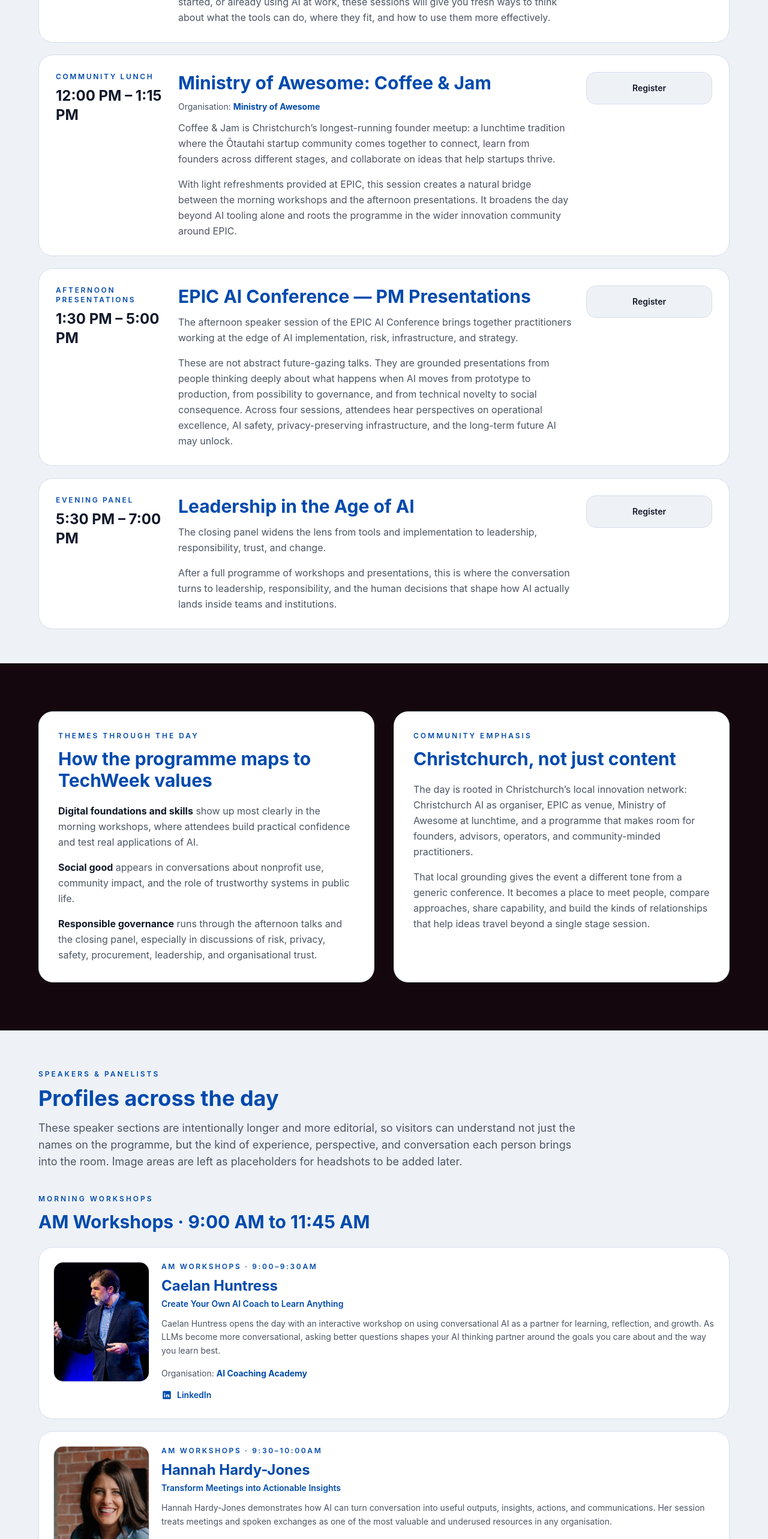
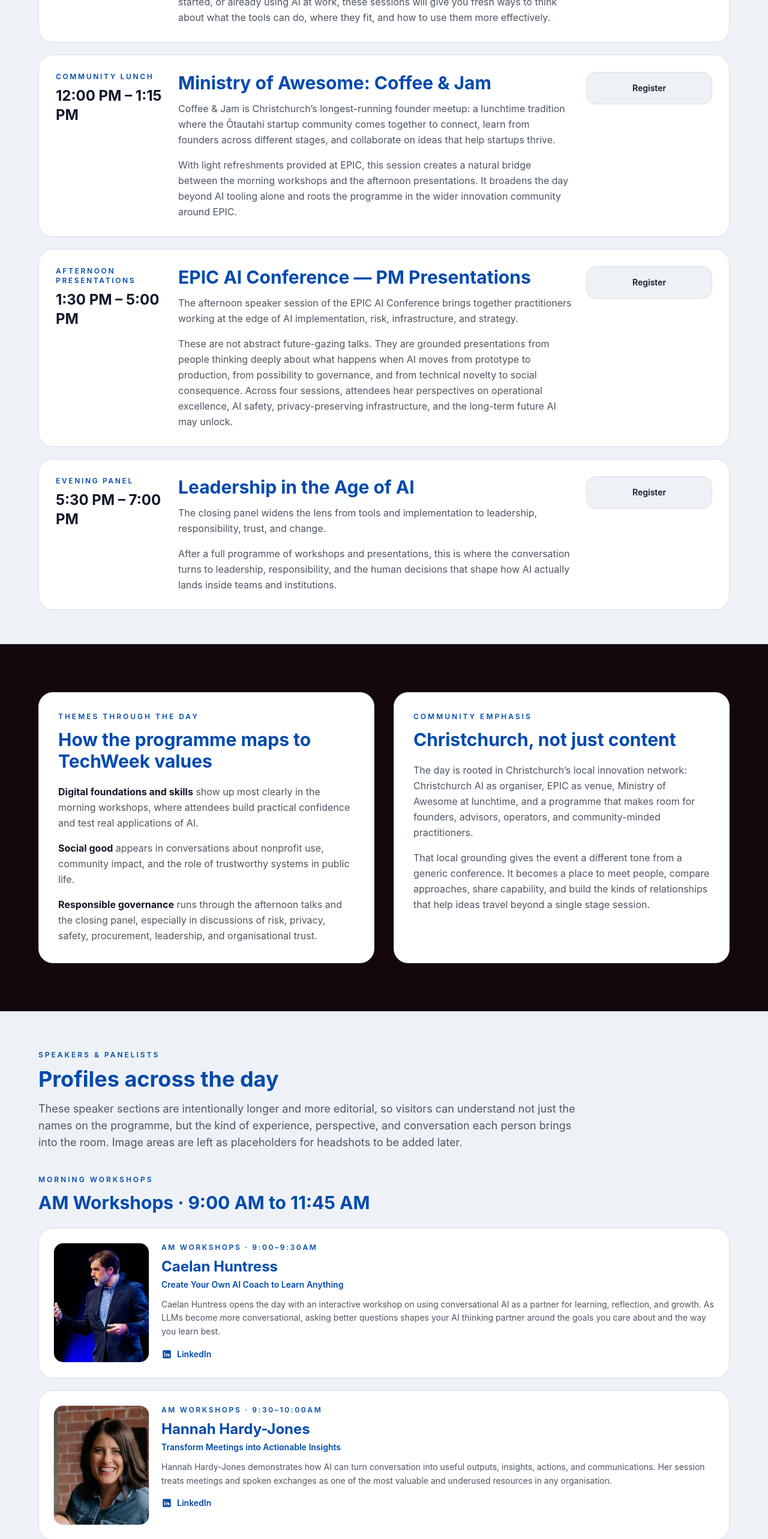
Before and after one commit to caelanhuntress/christchurch-ai, a Next.js app: page /epic-ai-conference in a window 1280 px wide. Shown: the part 2800-5366 px from the top of the page at 60% size. Built offline with nearby package versions, Linux system fonts and the light colour scheme.

Commit message:
Refine EPIC conference backlink placement

```diff
--- a/app/epic-ai-conference/page.tsx
+++ b/app/epic-ai-conference/page.tsx
@@ -72,8 +72,6 @@ const amSpeakers = [
     talk: "Create Your Own AI Coach to Learn Anything",
     image: "/images/epic-ai-conference/headshots/caelan-huntress.jpg",
     linkedin: "https://nz.linkedin.com/in/caelanhuntress",
-    companyName: "AI Coaching Academy",
-    companyUrl: "https://ai-coaching.academy/?utm_source=chchai&utm_medium=landingpage&utm_campaign=tw26",
     bio:
       "Caelan Huntress opens the day with an interactive workshop on using conversational AI as a partner for learning, reflection, and growth. As LLMs become more conversational, asking better questions shapes your AI thinking partner around the goals you care about and the way you learn best.",
   },
@@ -137,8 +135,6 @@ const pmSpeakers = [
     talk: "AI Self Defence: Risks and Solutions",
     image: "/images/epic-ai-conference/headshots/emma-humphrey.jpg",
     linkedin: "https://www.linkedin.com/in/emma-humphrey17/",
-    companyName: "AI Safety ANZ",
-    companyUrl: "https://www.aisafetyanz.com.au/?utm_source=chchai&utm_medium=landingpage&utm_campaign=tw26",
     bio:
       "Emma Humphrey brings experience from AI implementation in the UK Home Office to explore cybercrime, misinformation, bias, digital trust, safety engineering, and responsible procurement. Her session helps attendees move beyond hype into more mature thinking about AI governance and risk.",
   },
@@ -159,8 +155,6 @@ const pmSpeakers = [
     talk: "The Case for a Superabundant Future",
     image: "/images/epic-ai-conference/headshots/caelan-huntress.jpg",
     linkedin: "https://nz.linkedin.com/in/caelanhuntress",
-    companyName: "AI Coaching Academy",
-    companyUrl: "https://ai-coaching.academy/?utm_source=chchai&utm_medium=landingpage&utm_campaign=tw26",
     bio:
       "To close the afternoon, Caelan Huntress zooms out from present-day implementation into the larger human story. Drawing on recent writings from Dario Amodei and Peter Diamandis, this talk explores the idea that AI may not just change how we work, but could also change what it means to be human — for the better.",
   },
@@ -337,8 +331,6 @@ function SpeakerCard({
   bio,
   image,
   linkedin,
-  companyName,
-  companyUrl,
 }: {
   name: string;
   role: string;
@@ -347,8 +339,6 @@ function SpeakerCard({
   bio: string;
   image?: string;
   linkedin?: string;
-  companyName?: string;
-  companyUrl?: string;
 }) {
   return (
     <div className="rounded-3xl border p-5 md:p-6 grid md:grid-cols-[160px_1fr] gap-5" style={{ borderColor: "var(--border)", background: "#ffffff" }}>
@@ -379,11 +369,6 @@ function SpeakerCard({
         <p className="text-sm leading-relaxed" style={{ color: "var(--text-muted)" }}>
           {bio}
         </p>
-        {companyName && companyUrl ? (
-          <p className="text-sm mt-4" style={{ color: "var(--text-muted)" }}>
-            Organisation: <a href={companyUrl} target="_blank" rel="noopener noreferrer" style={{ color: "#004aad", fontWeight: 700 }}>{companyName}</a>
-          </p>
-        ) : null}
         {linkedin ? (
           <a href={linkedin} target="_blank" rel="noopener noreferrer" className="inline-flex items-center gap-2 mt-4" style={{ color: "#004aad" }} aria-label={`${name} LinkedIn`}>
             <svg width="18" height="18" viewBox="0 0 24 24" fill="currentColor" aria-hidden="true"><path d="M19 3A2 2 0 0 1 21 5V19A2 2 0 0 1 19 21H5A2 2 0 0 1 3 19V5A2 2 0 0 1 5 3H19M8.34 17V10.67H6.26V17H8.34M7.3 9.8A1.2 1.2 0 1 0 7.3 7.4A1.2 1.2 0 0 0 7.3 9.8M17.74 17V13.53C17.74 11.67 16.74 10.57 15.12 10.57C13.81 10.57 13.22 11.29 12.89 11.79V10.67H10.81C10.84 11.41 10.81 17 10.81 17H12.89V13.46C12.89 13.27 12.9 13.08 12.96 12.95C13.11 12.57 13.45 12.18 14.02 12.18C14.77 12.18 15.07 12.75 15.07 13.58V17H17.74Z"/></svg>
@@ -430,13 +415,15 @@ function PanelistCard({
       )}
       <h3 className="text-xl font-bold mb-1" style={{ color: "#004aad" }}>{name}</h3>
       <p className="text-sm mb-3" style={{ color: "var(--foreground)" }}>
-        {role}
+        {companyName && companyUrl ? (
+          <>
+            {role.split(`, ${companyName}`)[0]}
+            {role.includes(companyName) ? <>, <a href={companyUrl} target="_blank" rel="noopener noreferrer" style={{ color: "#004aad", fontWeight: 700 }}>{companyName}</a></> : role}
+          </>
+        ) : (
+          role
+        )}
       </p>
-      {companyName && companyUrl ? (
-        <p className="text-sm mb-3" style={{ color: "var(--text-muted)" }}>
-          Company: <a href={companyUrl} target="_blank" rel="noopener noreferrer" style={{ color: "#004aad", fontWeight: 700 }}>{companyName}</a>
-        </p>
-      ) : null}
       <p className="text-sm leading-relaxed" style={{ color: "var(--text-muted)" }}>
         {bio}
       </p>
@@ -619,12 +606,13 @@ export default function EpicAIConferencePage() {
                       <div className="text-2xl font-bold mb-1" style={{ color: "#0f172a" }}>{event.time}</div>
                     </div>
                     <div>
-                      <h3 className="text-2xl md:text-3xl font-bold mb-3" style={{ color: "#004aad" }}>{event.title}</h3>
-                      {"companyName" in event && event.companyName && event.companyUrl ? (
-                        <p className="text-sm mb-3" style={{ color: "var(--text-muted)" }}>
-                          Organisation: <a href={event.companyUrl} target="_blank" rel="noopener noreferrer" style={{ color: "#004aad", fontWeight: 700 }}>{event.companyName}</a>
-                        </p>
-                      ) : null}
+                      <h3 className="text-2xl md:text-3xl font-bold mb-3" style={{ color: "#004aad" }}>
+                        {"companyName" in event && event.companyName && event.companyUrl ? (
+                          <a href={event.companyUrl} target="_blank" rel="noopener noreferrer" style={{ color: "#004aad" }}>{event.title}</a>
+                        ) : (
+                          event.title
+                        )}
+                      </h3>
                       <p className="leading-relaxed mb-4" style={{ color: "var(--text-muted)" }}>
                         {event.description}
                       </p>
```
